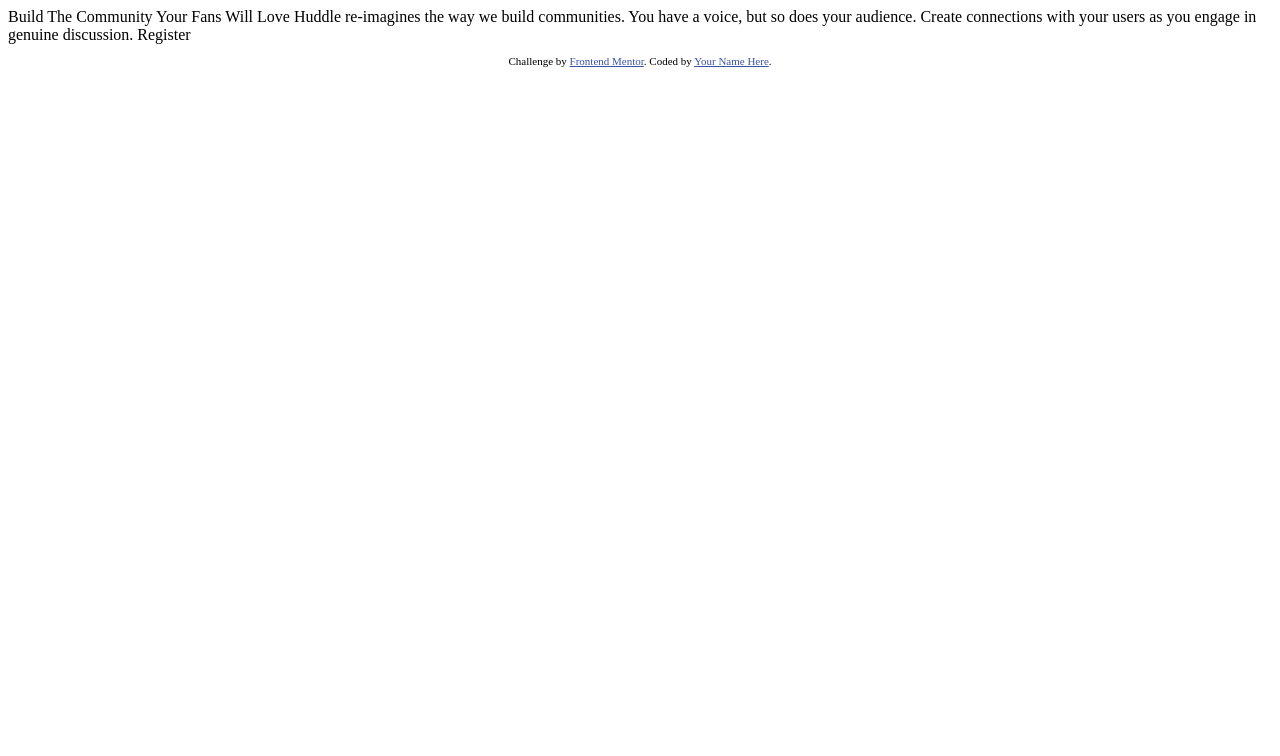
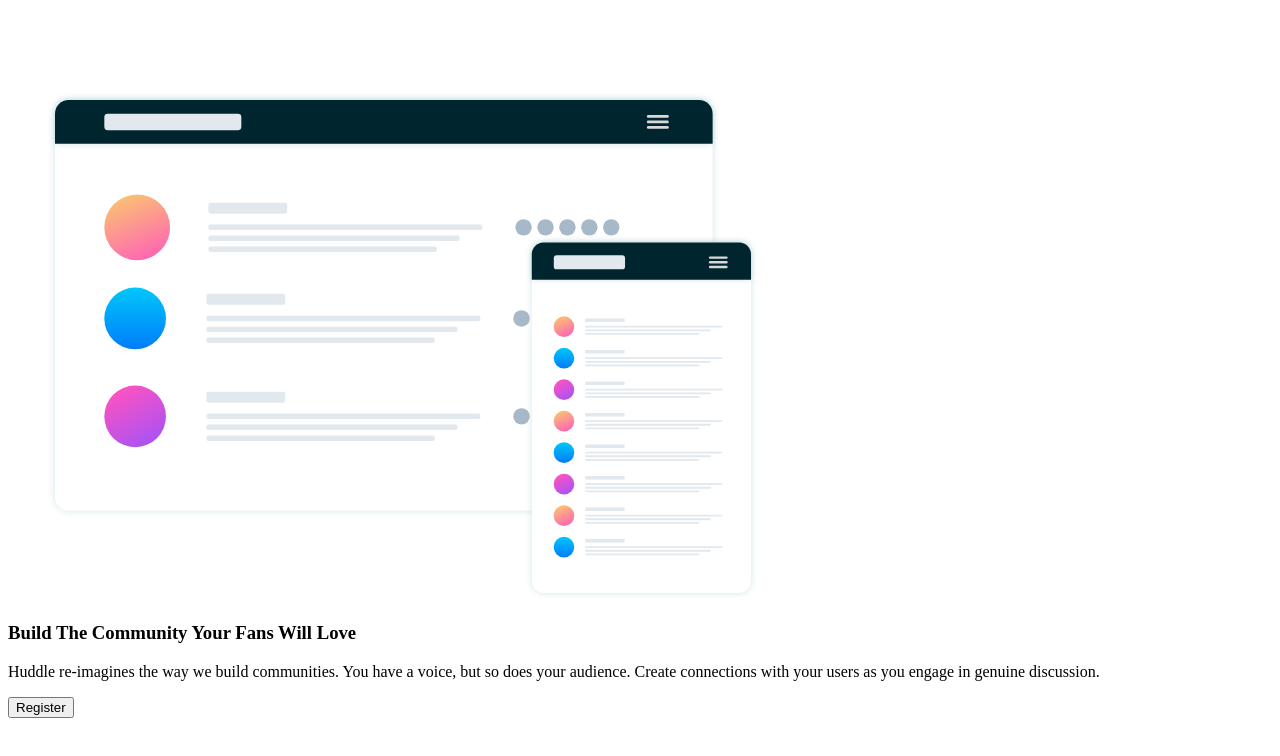
Before and after one commit to sabreen01/Huddle_Landing_Page, a plain HTML site: page index.html in a window 1280 px wide. Drawn offline with Linux system fonts and the light colour scheme.

Commit message:
sec commit

```diff
--- a/index.html
+++ b/index.html
@@ -3,31 +3,44 @@
 <head>
   <meta charset="UTF-8">
   <meta name="viewport" content="width=device-width, initial-scale=1.0"> <!-- displays site properly based on user's device -->
+  <link rel="icon" type="image/png" sizes="32x32" href="./images/favicon-32x32.png">
+  <title>Huddle landing page with single introductory section</title>
+  <link rel="stylesheet" href="style.css">
+</head>
 
-  <link rel="icon" type="image/png" sizes="32x32" href="./images/favicon-32x32.png">
+<body>
+  <div class="container">
+    <header>
+      <div class="logo">
+        <img src="images/logo.svg" alt="Huddle">
+      </div>
+    </header>
 
-  <title>Frontend Mentor | Huddle landing page with single introductory section</title>
+    <main>
+      <section class="content-section">
+        <figure class="mockups">
+          <img src="images/illustration-mockups.svg" alt="Mockups">
+        </figure>
 
-  <!-- Feel free to remove these styles or customise in your own stylesheet 👍 -->
-  <style>
-    .attribution { font-size: 11px; text-align: center; }
-    .attribution a { color: hsl(228, 45%, 44%); }
-  </style>
-</head>
-<body>
+        <article class="content">
+          <h1>Build The Community Your Fans Will Love</h1>
+          <p>
+            Huddle re-imagines the way we build communities. You have a voice, but so does your audience.
+            Create connections with your users as you engage in genuine discussion.
+          </p>
+          <button class="Register-btn">Register</button>
+        </article>
+      </section>
+    </main>
 
-  Build The Community Your Fans Will Love
+    <footer>
+      <div class="footer-logos">
+        <a href="#" class="social-icon"><i class="fab fa-facebook-f"></i></a>
+        <a href="#" class="social-icon"><i class="fab fa-twitter"></i></a>
+        <a href="#" class="social-icon"><i class="fab fa-instagram"></i></a>
+      </div>
+    </footer>
+  </div>
 
-  Huddle re-imagines the way we build communities. You have a voice, but so does your audience.
-  Create connections with your users as you engage in genuine discussion.
-
-  Register
-
-  <footer>
-    <p class="attribution">
-      Challenge by <a href="https://www.frontendmentor.io?ref=challenge" target="_blank">Frontend Mentor</a>.
-      Coded by <a href="#">Your Name Here</a>.
-    </p>
-  </footer>
 </body>
 </html>
```
Also changed, not shown: style.css (added).
